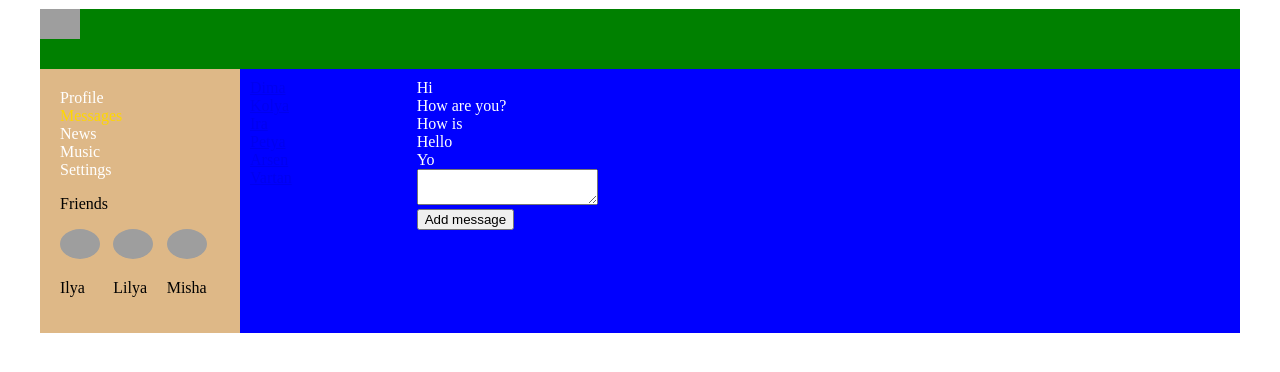
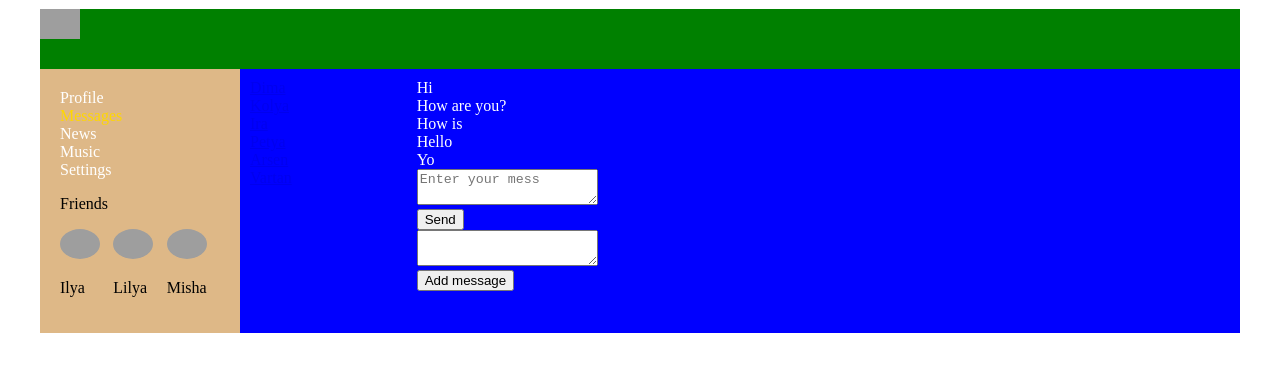
Before and after one commit to HolyPygovka/soc_network, a React (Create React App) app: page /dialogs in a window 1280 px wide. Shown: the top 372 px of the page. Built offline with nearby package versions, Linux system fonts and the light colour scheme; grey boxes are pictures that could not be loaded.

Commit message:
40 subscribe, observer,  store, dispatch, action, action creator, action type, add message

```diff
--- a/src/App.js
+++ b/src/App.js
@@ -13,12 +13,11 @@ function App(props) {
   return (
     <div className="app_wrapper">
       <Header />
-      <Navbar navbarState={props.state.siteBar} />
+      <Navbar navbarState={props.store.getState().siteBar} />
       <div className="app_wrapper_content">
-        <Route path='/dialogs' render={ () => <Dialogs dialogsState={props.state.dialogsPage} /> } />
-        <Route path='/profile'  render={ () => <Profile profileState={props.state.profilePage}
-          addPost={props.addPost}
-          textareaChanges={props.textareaChanges} /> }/>
+        <Route path='/dialogs' render={ () => <Dialogs store={props.store} /> } />
+        <Route path='/profile'  render={ () => <Profile state={props.state.profilePage}
+          dispatch={props.dispatch} /> }/>
         <Route path='/news' render={ () => <News/> }/>
         <Route path='/music' render={ () => <Music/> }/>
         <Route path='/settings' render={ () => <Settings/> }/>
--- a/src/components/Dialogs/Dialogs.jsx
+++ b/src/components/Dialogs/Dialogs.jsx
@@ -3,11 +3,20 @@ import s from './Dialogs.module.css';
 import DialogItem from './Dialogitem/Dialogitem';
 import Message from './Message/Message';
 import NewMessage from './Message/NewMessage/NewMessage';
+import { updateNewMessageBodyCreator, sendMessageCreator } from '../../redux/state';
 
 const Dialogs = (props) => {
+    let messagesElements = props.store._state.dialogsPage.messagesData.map(el =>  <Message message={el.message}/>);
+    let dialogsElements = props.store._state.dialogsPage.dialogsData.map(el => <DialogItem name={el.name} id={el.id} />);
+    let newMessageBody = props.store._state.dialogsPage.newMessageBody;
 
-    let messagesElements = props.dialogsState.messagesData.map(el =>  <Message message={el.message}/>);
-    let dialogsElements = props.dialogsState.dialogsData.map(el => <DialogItem name={el.name} id={el.id} />);
+    let onSendMessageClick = () => {
+        props.store.dispatch(sendMessageCreator());
+    }
+    let onNewMessageChange = (e) => {
+        let body = e.target.value;
+        props.store.dispatch(updateNewMessageBodyCreator(body));
+    }
 
     return(
         <div className={s.dialogs}>
@@ -15,7 +24,13 @@ const Dialogs = (props) => {
                 {dialogsElements}
             </div>
             <div className={s.messages}>
-                {messagesElements}
+                <div>{messagesElements}</div>
+                <div>
+                    <div><textarea value={newMessageBody} placeholder="Enter your mess"
+                        onChange={onNewMessageChange}
+                         ></textarea></div>
+                    <div><button onClick={onSendMessageClick}>Send</button></div>
+                </div>
                 <NewMessage />
             </div>
         </div>
--- a/src/components/Profile/MyPosts/MyPosts.jsx
+++ b/src/components/Profile/MyPosts/MyPosts.jsx
@@ -1,21 +1,22 @@
 import React from 'react';
 import s from './MyPosts.module.css';
 import Post from './Posts/Post';
+import { addPostActionCreator, updateNewPostTextActionCreator } from '../../../redux/state';
 
 const MyPosts = (props) => {
-
-    let postsElements = props.posts.map(el => <Post message={el.message} likesCount={el.likesCount} />);
+    let postsElements = props.state.posts.map(el => <Post message={el.message} likesCount={el.likesCount} />);
 
     let newPostElement = React.createRef();
 
     let addPost = () => {
-        props.addPost();
-        props.textareaChanges('');
+        console.log("111");
+        props.dispatch(addPostActionCreator());
     }
 
     let onPostChange = () => {
         let text = newPostElement.current.value;
-        props.textareaChanges(text);
+        let action= updateNewPostTextActionCreator(text);
+        props.dispatch(action);
     }
 
     return (
@@ -25,7 +26,7 @@ const MyPosts = (props) => {
             </h3>
             <div>
                 <div>
-                    <textarea onChange={onPostChange} ref={newPostElement} value={props.newPostText} />
+                    <textarea onChange={onPostChange} ref={newPostElement} value={props.state.newPostText} />
                 </div>
                 <div className={s.add_post_btn}>
                     <button onClick={addPost}>Add post</button>
--- a/src/components/Profile/Profile.jsx
+++ b/src/components/Profile/Profile.jsx
@@ -6,10 +6,8 @@ const Profile = (props) => {
     return (
         <div>
            <ProfileInfo />
-           <MyPosts posts={props.profileState.posts}
-            addPost={props.addPost}
-            newPostText={props.profileState.newPostText}
-            textareaChanges={props.textareaChanges} />
+           <MyPosts state={props.state}
+            dispatch={props.dispatch} />
         </div>
     );
 }
--- a/src/index.js
+++ b/src/index.js
@@ -2,20 +2,20 @@ import * as serviceWorker from './serviceWorker'
 import React from 'react'
 import ReactDOM from 'react-dom'
 import App from './App'
-import state, { addPost, textareaChanges, subscribe, store } from './redux/state'
+import store from './redux/state'
 import {BrowserRouter} from 'react-router-dom'
 
 export let rerenderEntireTree = (state) => {
     ReactDOM.render(
         <BrowserRouter>
-            <App store={store} state={state} addPost={addPost} textareaChanges={textareaChanges}/>
+            <App store={store} state={state} dispatch={store.dispatch.bind(store)}  />
         </BrowserRouter>, document.getElementById('root'));
 }
 
 
-rerenderEntireTree(state);
+rerenderEntireTree(store.getState());
 
-subscribe(rerenderEntireTree);
+store.subscribe(rerenderEntireTree);
 
 
 
--- a/src/redux/state.js
+++ b/src/redux/state.js
@@ -1,4 +1,10 @@
-export let store ={
+const ADD_POST = 'ADD-POST';
+const UPDATE_NEW_POST_TEXT = 'UPDATE-NEW-POST-TEXT';
+const UPDATE_NEW_MESSAGE_BODY = 'UPDATE-NEW-MESSAGE-BODY';
+const SEND_MESSAGE = 'SEND-MESSAGE';
+
+let store ={
+    _state: {
         profilePage: {
             posts: [
                 {id: 1, message: 'It\'s my first post', likesCount: '11'},
@@ -23,70 +29,8 @@ export let store ={
                 {id: 4, name: 'Petya'},
                 {id: 5, name: 'Arsen'},
                 {id: 6, name: 'Vartan'}
-        ]
-    },
-    siteBar: {
-        friends: [
-            {id: 1, name: 'Ilya'},
-            {id: 2, name: 'Lilya'},
-            {id: 3, name: 'Misha'}
-        ]
-    },
-    rerenderEntireTree() {
-        console.log("state changed");
-    },
-    addPost() {
-        let newPost = {
-            id: 5,
-            message: state.profilePage.newPostText,
-            likesCount: '555'
-        }
-        state.profilePage.posts.push(newPost);
-        rerenderEntireTree(state);
-    },
-    textareaChanges(textareaText) {
-        state.profilePage.newPostText = textareaText;
-        rerenderEntireTree(state);
-    },
-    subscribe(observer) {
-        rerenderEntireTree = observer
-    },
-    opa() {
-        console.log("opa");
-    }
-}
-store.opa();
-
-
-let rerenderEntireTree = () => {
-    console.log("state changed");
-}
-let state = {
-    profilePage: {
-        posts: [
-            {id: 1, message: 'It\'s my first post', likesCount: '11'},
-            {id: 2, message: 'My too', likesCount: '12'},
-            {id: 3, message: 'My too', likesCount: '12'},
-            {id: 4, message: 'My too', likesCount: '12'}
             ],
-        newPostText: 'First text from state'
-    },
-    dialogsPage: {
-        messagesData: [
-            {id: 1, message: 'Hi'},
-            {id: 2, message: 'How are you?'},
-            {id: 3, message: 'How is'},
-            {id: 4, message: 'Hello'},
-            {id: 5, message: 'Yo'}
-        ],
-        dialogsData: [
-            {id: 1, name: 'Dima'},
-            {id: 2, name: 'Kolya'},
-            {id: 3, name: 'Ira'},
-            {id: 4, name: 'Petya'},
-            {id: 5, name: 'Arsen'},
-            {id: 6, name: 'Vartan'}
-        ]
+            newMessageBody : ""
         },
         siteBar: {
             friends: [
@@ -95,25 +39,47 @@ let state = {
                 {id: 3, name: 'Misha'}
             ]
         }
+    },
+    _callSubscriber() {
+        console.log("state changed");
+    },
+    getState() {
+        return this._state;
+    },
+    subscribe(observer) {
+        this._callSubscriber = observer
+    },
+    dispatch(action) { // { type: 'ADD-POST' }
+        if(action.type === ADD_POST) {
+            let newPost = {
+                id: 5,
+                message: this._state.profilePage.newPostText,
+                likesCount: '6555'
+            }
+            this._state.profilePage.posts.push(newPost);
+            this._state.profilePage.newPostText = '';
+            this._callSubscriber(this._state);
+        } else if (action.type === UPDATE_NEW_POST_TEXT) {
+            this._state.profilePage.newPostText = action.textareaText;
+            this._callSubscriber(this._state);
+        } else if (action.type === UPDATE_NEW_MESSAGE_BODY) {
+            this._state.dialogsPage.newMessageBody = action.body;
+            this._callSubscriber(this._state);
+        } else if (action.type === SEND_MESSAGE) {
+            let body = this._state.dialogsPage.newMessageBody;
+            this._state.dialogsPage.messagesData.push({id: 6, message: body});
+            this._state.dialogsPage.newMessageBody = '';
+            this._callSubscriber(this._state)
+        }
+    }
 }
 
-export const addPost = () => {
-    let newPost = {
-        id: 5,
-        message: state.profilePage.newPostText,
-        likesCount: '555'
-    }
-    state.profilePage.posts.push(newPost);
-    rerenderEntireTree(state);
-}
+export const addPostActionCreator = () => ({type: ADD_POST });
+export const updateNewPostTextActionCreator = (text) => ( {type: UPDATE_NEW_POST_TEXT, textareaText: text});
 
-export const textareaChanges = (textareaText) => {
-    state.profilePage.newPostText = textareaText;
-    rerenderEntireTree(state);
-}
+export const sendMessageCreator = () => ({type: SEND_MESSAGE });
+export const updateNewMessageBodyCreator = (body) => ( {type: UPDATE_NEW_MESSAGE_BODY, body: body});
 
-export const subscribe = (observer) => {
-    rerenderEntireTree = observer
-}
 
-export default state;
+
+export default store;
```
Also changed, not shown: src/components/Navbar/FriendsBlock/FriendsBlock.jsx (line endings or trailing spaces), src/components/Navbar/FriendsBlock/OneFriend/OneFriend.jsx (line endings or trailing spaces), src/components/Navbar/Navbar.jsx (line endings or trailing spaces). Lines whose indentation alone changed are shown as unchanged.
